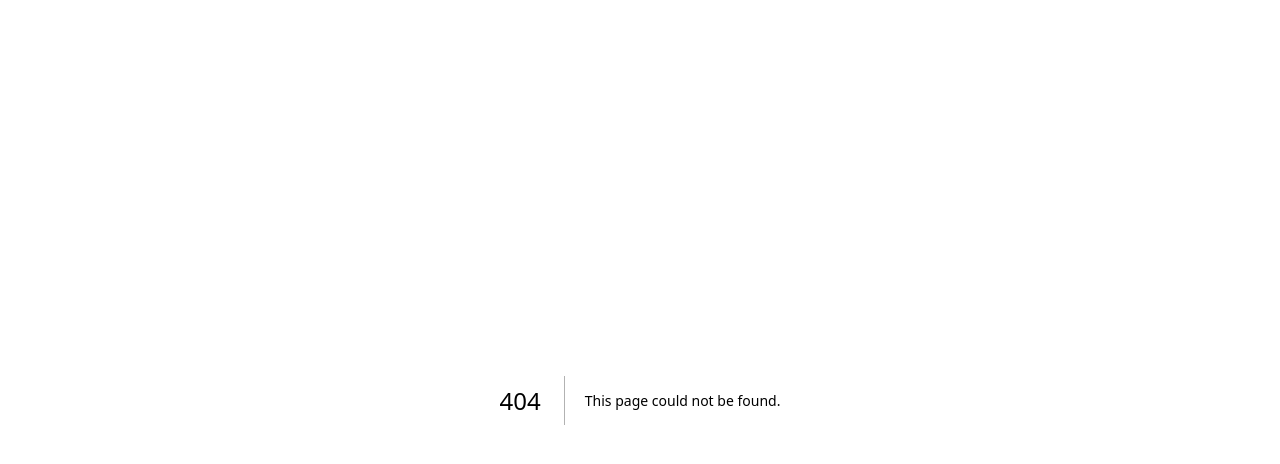
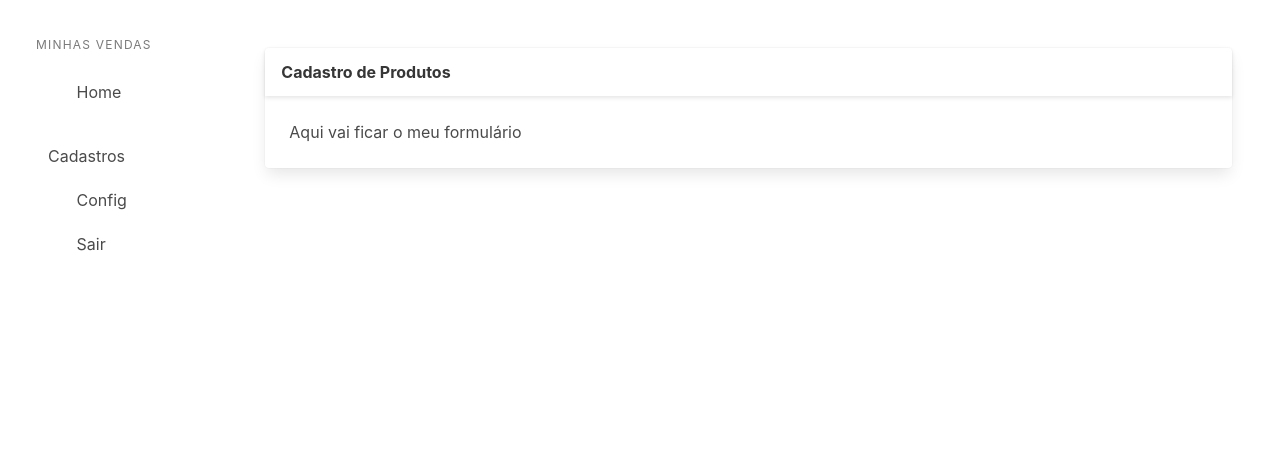
Before and after one commit to Nilson-Sj/vendas-app, a Next.js app: page /cadastros/produtos in a window 1280 px wide. Before the commit this address had no page. Shown: the top 464 px of the page. Built offline with nearby package versions, Linux system fonts and the light colour scheme.

Commit message:
Created the product registration page

```diff
--- a/src/components/index.ts
+++ b/src/components/index.ts
@@ -1 +1,2 @@
 export { Layout } from './layout'
+export { CadastroProdutos } from './produtos'
--- a/src/components/layout/index.tsx
+++ b/src/components/layout/index.tsx
@@ -1,7 +1,12 @@
-import { Menu } from "./menu";
+import { ReactNode } from 'react';
+import { Menu } from './menu'
+interface LayoutProps {
+  titulo?: string;
+  children?: ReactNode;
+}
 
 
-export const Layout: React.FC = () => {
+export const Layout: React.FC<LayoutProps> = (props: LayoutProps) => {
   return (
     <div className="app">
       <section className="main-content columns is-fullheight">
@@ -11,11 +16,13 @@ export const Layout: React.FC = () => {
           <div className="section">
             <div className="card">
               <div className="card-header">
-                <p className="card-header-title">Cadastro
+                <p className="card-header-title">
+                  {props.titulo}
                 </p>
               </div>
               <div className="card-content">
-                <div className="content">Conteudo
+                <div className="content">
+                  {props.children}
                 </div>
               </div>
             </div>
--- a/src/components/layout/menu/index.tsx
+++ b/src/components/layout/menu/index.tsx
@@ -1,4 +1,4 @@
-import Link from "next/link";
+import Link from 'next/link'
 
 export const Menu: React.FC = () => {
   return (
--- /dev/null
+++ b/src/components/produtos/cadastro/index.tsx
@@ -0,0 +1,9 @@
+import { Layout } from 'components'
+
+export const CadastroProdutos: React.FC = () => {
+  return (
+    <Layout titulo="Cadastro de Produtos">
+      Aqui vai ficar o meu formulário
+    </Layout>
+  )
+}
--- /dev/null
+++ b/src/components/produtos/index.ts
@@ -0,0 +1 @@
+export { CadastroProdutos } from './cadastro'
--- /dev/null
+++ b/src/pages/cadastros/produtos/index.tsx
@@ -0,0 +1,3 @@
+import { CadastroProdutos } from 'components'
+
+export default CadastroProdutos
```
Also changed, not shown: src/pages/cadastros/hello.tsx (deleted, +0 -7 lines).
